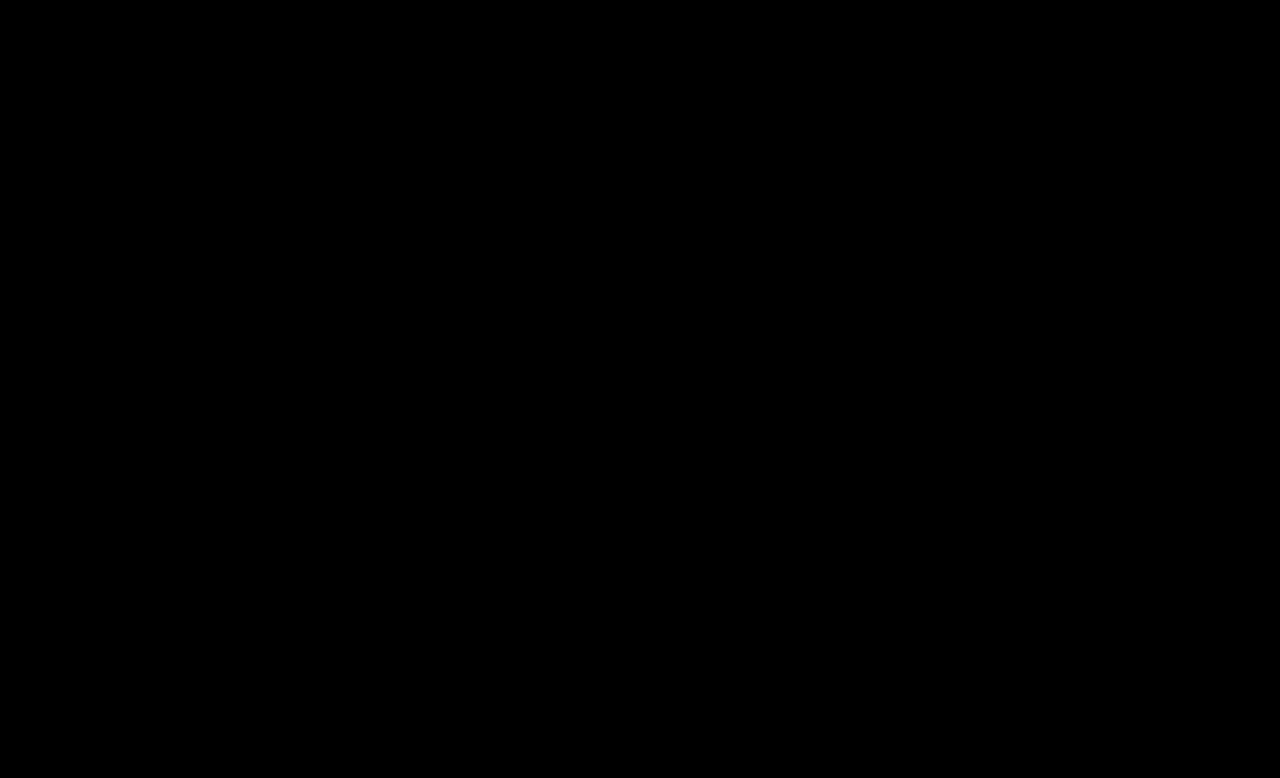
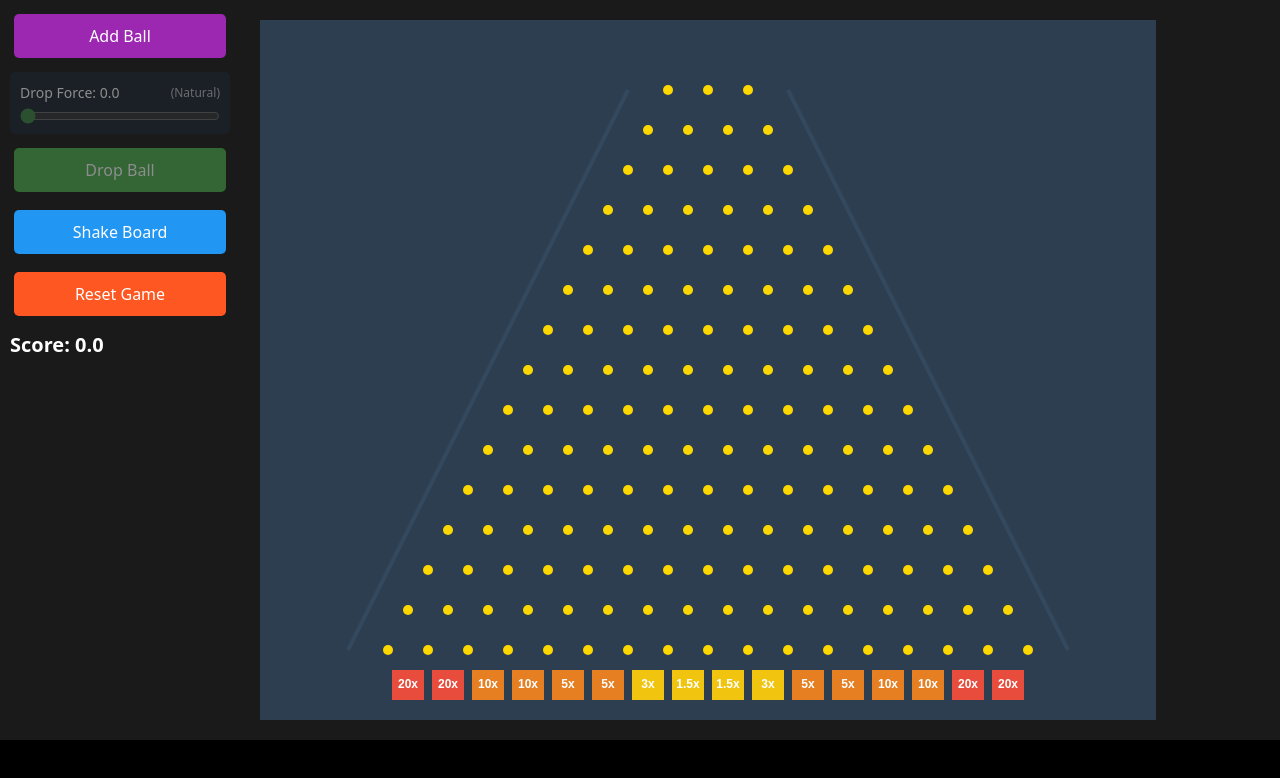
Before and after one commit to plkujaw/plinko, a React (Vite) app: page / in a window 1280 px wide. Shown: the top 778 px of the page. Built offline with nearby package versions, Linux system fonts and the light colour scheme.

Commit message:
remove iframe

```diff
--- a/package.json
+++ b/package.json
@@ -15,8 +15,7 @@
   "description": "3D Plinko Game using Three.js and React",
   "dependencies": {
     "react": "^18.2.0",
-    "react-dom": "^18.2.0",
-    "react-router-dom": "^7.3.0"
+    "react-dom": "^18.2.0"
   },
   "devDependencies": {
     "@types/react": "^18.2.66",
--- a/src/App.jsx
+++ b/src/App.jsx
@@ -1,16 +1,11 @@
 import React from 'react';
-import { BrowserRouter as Router, Routes, Route } from 'react-router-dom';
 import PlinkoGame from './components/PlinkoGame';
-import PlinkoIframe from './components/PlinkoIframe';
 import './styles.css';
 
 export default function App() {
   return (
-    <Router>
-      <Routes>
-        <Route path="/plinko" element={<PlinkoGame />} />
-        <Route path="/" element={<PlinkoIframe />} />
-      </Routes>
-    </Router>
+    <div className="app-container">
+      <PlinkoGame />
+    </div>
   );
 }
--- a/src/components/PlinkoIframe.jsx
+++ /dev/null
@@ -1,16 +0,0 @@
-import React from 'react';
-
-export default function PlinkoIframe() {
-  return (
-    <iframe
-      src="/plinko"
-      style={{
-        width: '100%',
-        height: '100vh',
-        border: 'none',
-        backgroundColor: '#1a1a1a'
-      }}
-      title="Plinko Game"
-    />
-  );
-}
--- a/vite.config.js
+++ b/vite.config.js
@@ -6,5 +6,11 @@ export default defineConfig({
   server: {
     port: 3000
   },
+  build: {
+    outDir: 'dist',
+    assetsDir: 'assets',
+    sourcemap: false,
+    minify: true
+  },
   base: './'
 });
```
Also changed, not shown: 3 other files (tests, documents, lock files or other folders).
